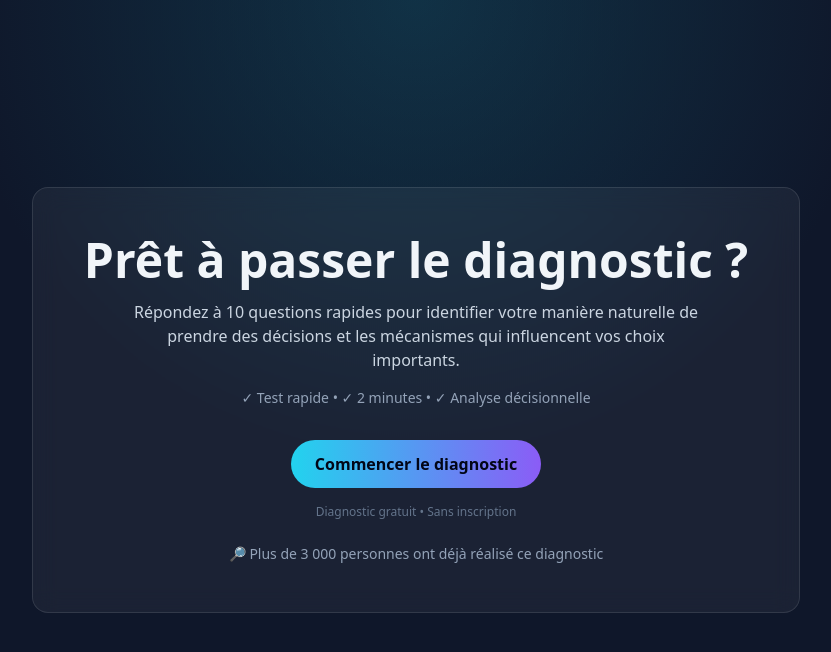
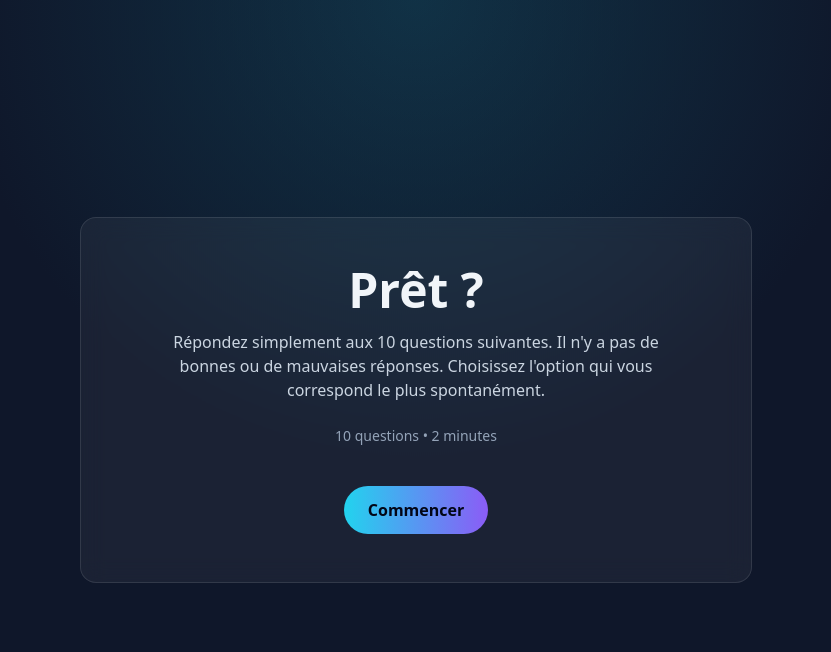
Before and after one commit to arnaudcrestey/life-decision, a Next.js app: page /start in a window 1280 px wide. Shown: the top 652 px of the page, without its empty margins (224-1055 px from the left). Built offline with nearby package versions, Linux system fonts and the light colour scheme.

Commit message:
Update page.tsx

```diff
--- a/app/start/page.tsx
+++ b/app/start/page.tsx
@@ -3,36 +3,25 @@ import Link from "next/link";
 export default function StartPage() {
   return (
     <section className="flex flex-1 items-center justify-center">
-      <div className="glass-card w-full max-w-3xl p-8 text-center md:p-12">
+      <div className="glass-card w-full max-w-2xl p-10 text-center md:p-12">
 
         <h1 className="text-4xl font-bold md:text-5xl">
-          Prêt à passer le diagnostic ?
+          Prêt ?
         </h1>
 
-        <p className="mx-auto mt-4 max-w-xl text-slate-300">
-          Répondez à 10 questions rapides pour identifier votre manière
-          naturelle de prendre des décisions et les mécanismes qui
-          influencent vos choix importants.
+        <p className="mx-auto mt-4 max-w-lg text-slate-300">
+          Répondez simplement aux 10 questions suivantes.
+          Il n'y a pas de bonnes ou de mauvaises réponses.
+          Choisissez l'option qui vous correspond le plus spontanément.
         </p>
 
-        <p className="mt-4 text-sm text-slate-400">
-          ✓ Test rapide • ✓ 2 minutes • ✓ Analyse décisionnelle
-        </p>
+        <div className="mt-6 text-sm text-slate-400">
+          10 questions • 2 minutes
+        </div>
 
-        <Link
-          href="/diagnostic"
-          className="primary-btn mt-8"
-        >
-          Commencer le diagnostic
+        <Link href="/diagnostic" className="primary-btn mt-10">
+          Commencer
         </Link>
-
-        <p className="mt-4 text-xs text-slate-500">
-          Diagnostic gratuit • Sans inscription
-        </p>
-
-        <p className="mt-6 text-sm text-slate-400">
-          🔎 Plus de 3 000 personnes ont déjà réalisé ce diagnostic
-        </p>
 
       </div>
     </section>
```
